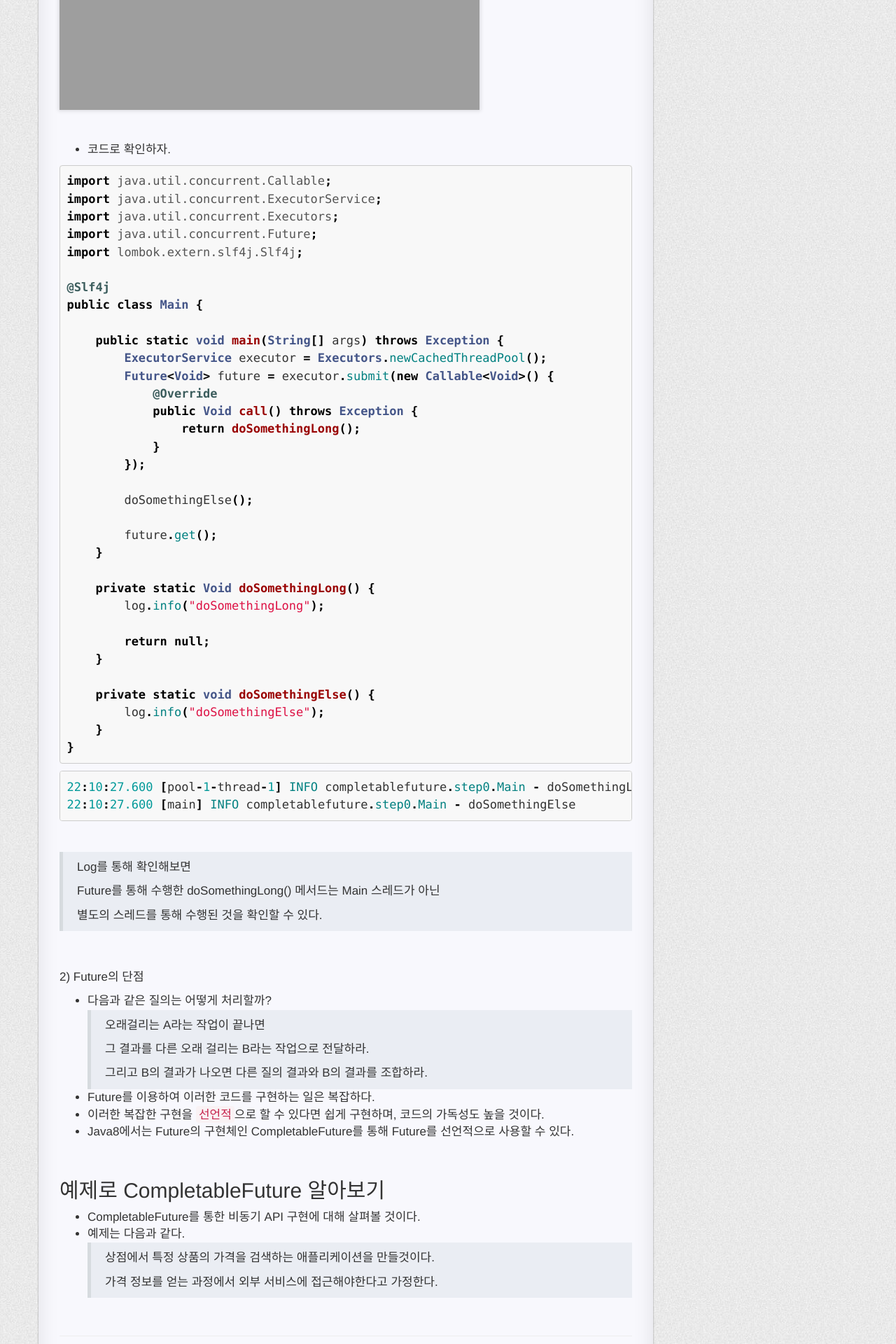
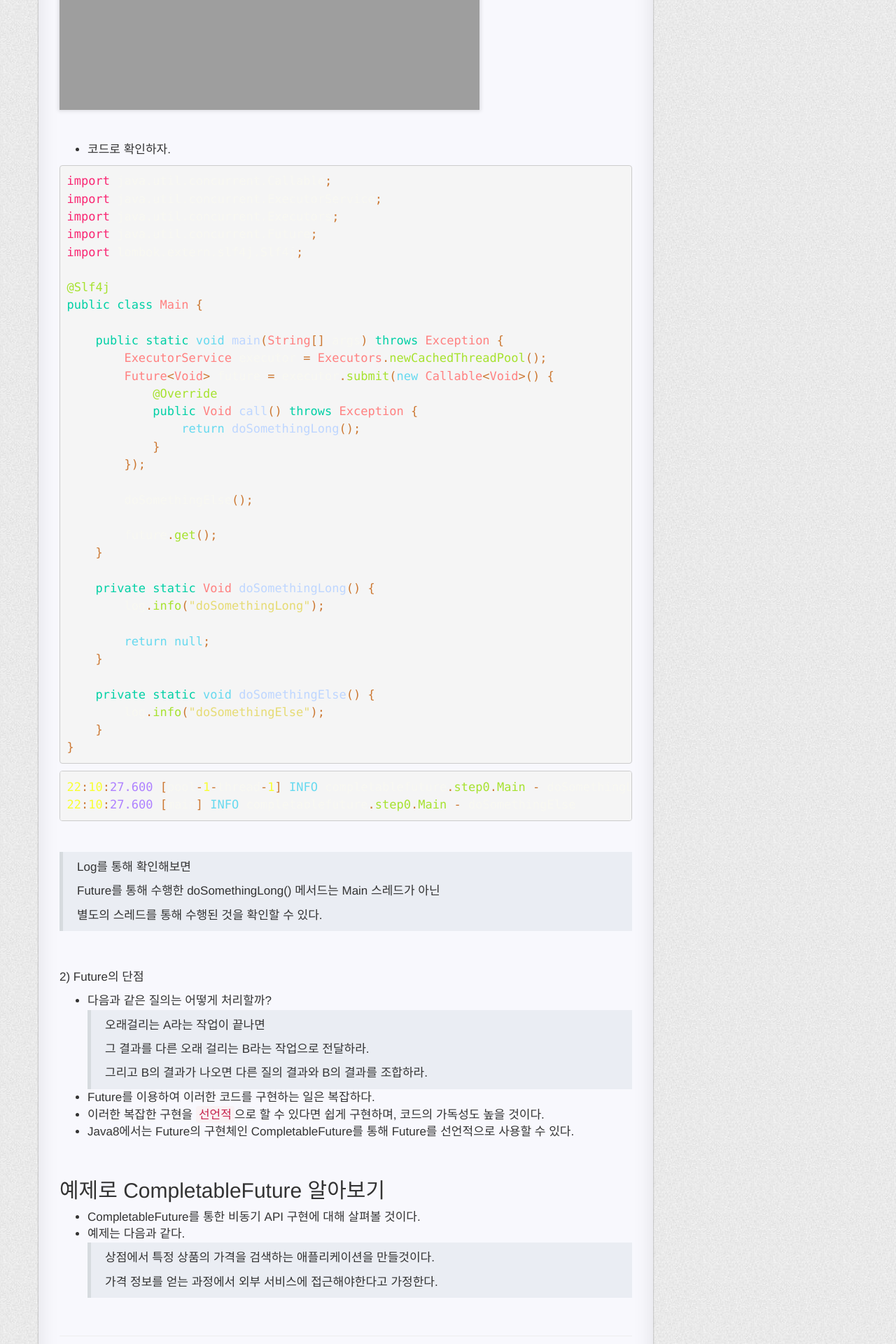
Before and after one commit to iyoungman/iyoungman.github.io, a Jekyll site: the page built from _posts/2020-05-09-Java8-CompletableFuture.md, in a window 1280 px wide. Shown: the part 826-2746 px from the top of the page at 70% size. Built offline with Jekyll 4.4.1, drawn with Linux system fonts in a browser that asks for light colours; nearby versions of some CDN libraries; some web fonts are replaced; comment, search, counter and statistics services are not loaded; a style sheet for code colours, icons or effects is not loaded; grey boxes are pictures that could not be loaded.

Commit message:
highlight-new 임시 commit

```diff
--- a/static/css/highlight-new.css
+++ b/static/css/highlight-new.css
@@ -1,209 +1,84 @@
-.highlight table td { padding: 5px; }
-.highlight table pre { margin: 0; }
-.highlight .cm {
-  color: #999988;
-  font-style: italic;
+code {
+    font-family: Consolas, "Courier New", Courier;
+    a {
+        color: inherit;
+        text-decoration: none;
+    }
 }
-.highlight .cp {
-  color: #999999;
-  font-weight: bold;
-}
-.highlight .c1 {
-  color: #999988;
-  font-style: italic;
-}
-.highlight .cs {
-  color: #999999;
-  font-weight: bold;
-  font-style: italic;
-}
-.highlight .c, .highlight .cd {
-  color: #999988;
-  font-style: italic;
-}
-.highlight .err {
-  color: #a61717;
-  background-color: #e3d2d2;
-}
-.highlight .gd {
-  color: #000000;
-  background-color: #ffdddd;
-}
-.highlight .ge {
-  color: #000000;
-  font-style: italic;
-}
-.highlight .gr {
-  color: #aa0000;
-}
-.highlight .gh {
-  color: #999999;
-}
-.highlight .gi {
-  color: #000000;
-  background-color: #ddffdd;
-}
-.highlight .go {
-  color: #888888;
-}
-.highlight .gp {
-  color: #555555;
-}
-.highlight .gs {
-  font-weight: bold;
-}
-.highlight .gu {
-  color: #aaaaaa;
-}
-.highlight .gt {
-  color: #aa0000;
-}
-.highlight .kc {
-  color: #000000;
-  font-weight: bold;
-}
-.highlight .kd {
-  color: #000000;
-  font-weight: bold;
-}
-.highlight .kn {
-  color: #000000;
-  font-weight: bold;
-}
-.highlight .kp {
-  color: #000000;
-  font-weight: bold;
-}
-.highlight .kr {
-  color: #000000;
-  font-weight: bold;
-}
-.highlight .kt {
-  color: #445588;
-  font-weight: bold;
-}
-.highlight .k, .highlight .kv {
-  color: #000000;
-  font-weight: bold;
-}
-.highlight .mf {
-  color: #009999;
-}
-.highlight .mh {
-  color: #009999;
-}
-.highlight .il {
-  color: #009999;
-}
-.highlight .mi {
-  color: #009999;
-}
-.highlight .mo {
-  color: #009999;
-}
-.highlight .m, .highlight .mb, .highlight .mx {
-  color: #009999;
-}
-.highlight .sb {
-  color: #d14;
-}
-.highlight .sc {
-  color: #d14;
-}
-.highlight .sd {
-  color: #d14;
-}
-.highlight .s2 {
-  color: #d14;
-}
-.highlight .se {
-  color: #d14;
-}
-.highlight .sh {
-  color: #d14;
-}
-.highlight .si {
-  color: #d14;
-}
-.highlight .sx {
-  color: #d14;
-}
-.highlight .sr {
-  color: #009926;
-}
-.highlight .s1 {
-  color: #d14;
-}
-.highlight .ss {
-  color: #990073;
-}
-.highlight .s {
-  color: #d14;
-}
-.highlight .na {
-  color: #008080;
-}
-.highlight .bp {
-  color: #999999;
-}
-.highlight .nb {
-  color: #0086B3;
-}
-.highlight .nc {
-  color: #445588;
-  font-weight: bold;
-}
-.highlight .no {
-  color: #008080;
-}
-.highlight .nd {
-  color: #3c5d5d;
-  font-weight: bold;
-}
-.highlight .ni {
-  color: #800080;
-}
-.highlight .ne {
-  color: #990000;
-  font-weight: bold;
-}
-.highlight .nf {
-  color: #990000;
-  font-weight: bold;
-}
-.highlight .nl {
-  color: #990000;
-  font-weight: bold;
-}
-.highlight .nn {
-  color: #555555;
-}
-.highlight .nt {
-  color: #000080;
-}
-.highlight .vc {
-  color: #008080;
-}
-.highlight .vg {
-  color: #008080;
-}
-.highlight .vi {
-  color: #008080;
-}
-.highlight .nv {
-  color: #008080;
-}
-.highlight .ow {
-  color: #000000;
-  font-weight: bold;
-}
-.highlight .o {
-  color: #000000;
-  font-weight: bold;
-}
-.highlight .w {
-  color: #bbbbbb;
+div.highlight {
+    font-size: 0.8em;
+    line-height: 1.3;
 }
 .highlight {
-  background-color: #f8f8f8;
+    .hll { background-color: #49483e }
+    .c { color: #75715e } /* Comment */
+    .err { color: #960050; background-color: #1e0010 } /* Error */
+    .k { color: #66d9ef } /* Keyword */
+    .l { color: #ae81ff } /* Literal */
+    .n { color: #f8f8f2 } /* Name */
+    .o { color: #cc7832 } /* Operator */
+    .p { color: #f8f8f2 } /* Punctuation */
+    .cm { color: #fcba03 } /* Comment.Multiline */
+    .cp { color: #75715e } /* Comment.Preproc */
+    .c1 { color: #acca8b } /* Comment.Single */
+    .cs { color: #75715e } /* Comment.Special */
+    .ge { font-style: italic } /* Generic.Emph */
+    .gs { font-weight: bold } /* Generic.Strong */
+    .kc { color: #66d9ef } /* Keyword.Constant */
+    .kd { color: #00d0a5 } /* Keyword.Declaration */
+    .kn { color: #f92672 } /* Keyword.Namespace */
+    .kp { color: #66d9ef } /* Keyword.Pseudo */
+    .kr { color: #66d9ef } /* Keyword.Reserved */
+    .kt { color: #66d9ef } /* Keyword.Type */
+    .ld { color: #e6db74 } /* Literal.Date */
+    .m { color: #ae81ff } /* Literal.Number */
+    .s { color: #e6db74 } /* Literal.String */
+    .na { color: #a6e22e } /* Name.Attribute */
+    .nb { color: #f8f8f2 } /* Name.Builtin */
+    .nc { color: #ff8080 } /* Name.Class */
+    .no { color: #66d9ef } /* Name.Constant */
+    .nd { color: #a6e22e } /* Name.Decorator */
+    .ni { color: #f8f8f2 } /* Name.Entity */
+    .ne { color: #a6e22e } /* Name.Exception */
+    .nf { color: #bed6ff} /* Name.Function */
+    .nl { color: #f8f8f2 } /* Name.Label */
+    .nn { color: #f8f8f2 } /* Name.Namespace */
+    .nx { color: #a6e22e } /* Name.Other */
+    .py { color: #f8f8f2 } /* Name.Property */
+    .nt { color: #f92672 } /* Name.Tag */
+    .nv { color: #bed6ff } /* Name.Variable */
+    .ow { color: #f92672 } /* Operator.Word */
+    .w { color: #d0d0d0 } /* Text.Whitespace */
+    .mf { color: #ae81ff } /* Literal.Number.Float */
+    .mh { color: #ae81ff } /* Literal.Number.Hex */
+    .mi { color: #f8ff30 } /* Literal.Number.Integer */
+    .mo { color: #ae81ff } /* Literal.Number.Oct */
+    .sb { color: #e6db74 } /* Literal.String.Backtick */
+    .sc { color: #e6db74 } /* Literal.String.Char */
+    .sd { color: #e6db74 } /* Literal.String.Doc */
+    .s2 { color: #e6db74 } /* Literal.String.Double */
+    .se { color: #ae81ff } /* Literal.String.Escape */
+    .sh { color: #e6db74 } /* Literal.String.Heredoc */
+    .si { color: #e6db74 } /* Literal.String.Interpol */
+    .sx { color: #e6db74 } /* Literal.String.Other */
+    .sr { color: #e6db74 } /* Literal.String.Regex */
+    .s1 { color: #e6db74 } /* Literal.String.Single */
+    .ss { color: #e6db74 } /* Literal.String.Symbol */
+    .bp { color: #f8f8f2 } /* Name.Builtin.Pseudo */
+    .vc { color: #f8f8f2 } /* Name.Variable.Class */
+    .vg { color: #f8f8f2 } /* Name.Variable.Global */
+    .vi { color: #f8f8f2 } /* Name.Variable.Instance */
+    .il { color: #ae81ff } /* Literal.Number.Integer.Long */
+
+    .gh { } /* Generic Heading & Diff Header */
+    .gu { color: #75715e; } /* Generic.Subheading & Diff Unified/Comment? */
+    .gd { color: #f92672; } /* Generic.Deleted & Diff Deleted */
+    .gi { color: #a6e22e; } /* Generic.Inserted & Diff Inserted */
+    .lineno { color: #ffe5a0; }
 }
+
+.language-ascii-art {
+    display: inline-block;
+    letter-spacing: -0.1em;
+    line-height: 1.0em;
+}
```
